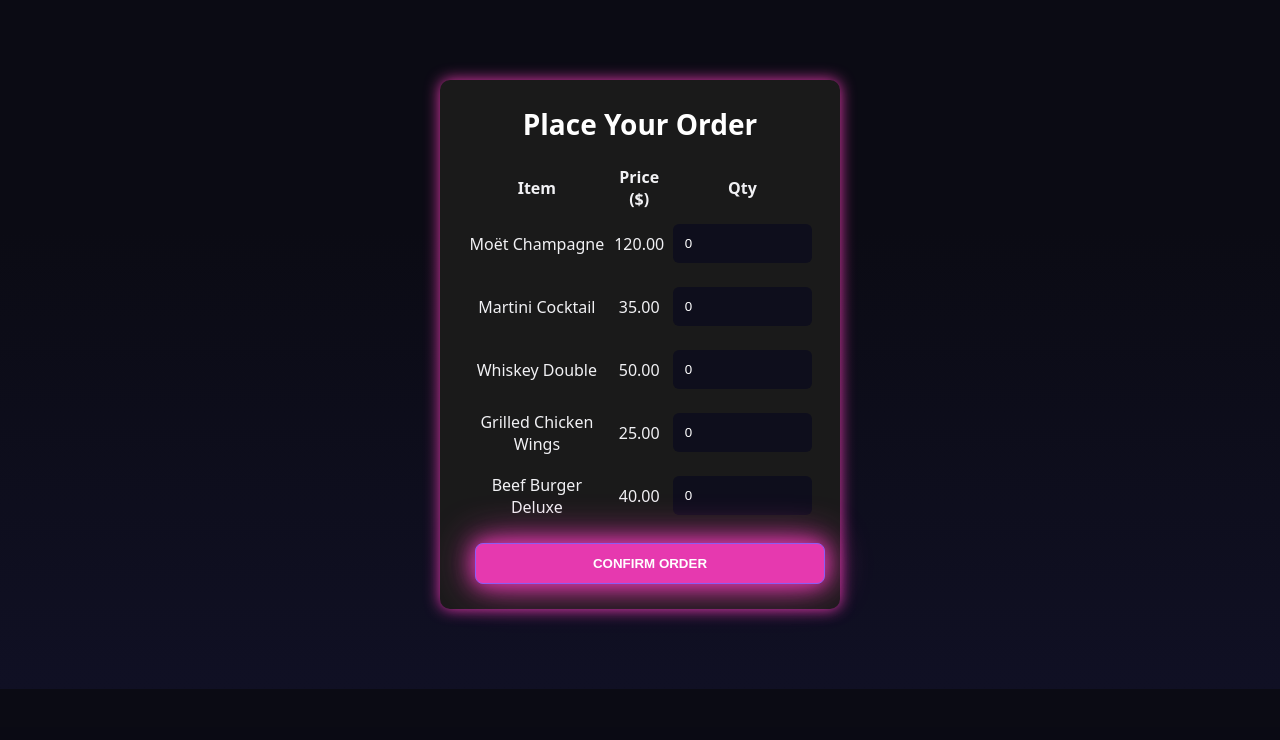
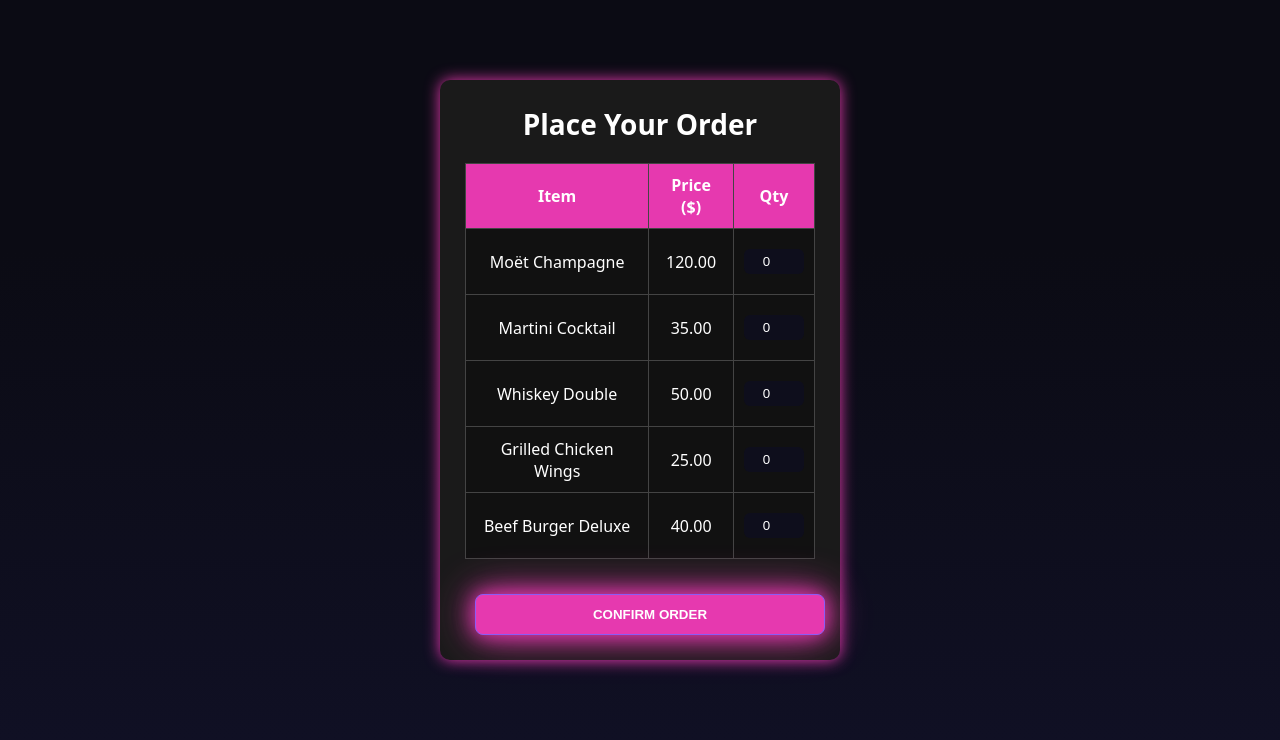
Before and after one commit to roperphilip95/Moonlight, a PHP site: page /orders.php in a window 1280 px wide. Shown: the part 73-813 px from the top of the page. Before the commit the page ends 762 px from the top, so only its background shows below. Run offline with PHP 8.4, Linux system fonts and the light colour scheme; the visitor is signed in with stand-in values (Sample User, id 1).

Commit message:
Update style.css

```diff
--- a/assets/style.css
+++ b/assets/style.css
@@ -116,3 +116,24 @@ form .row{display:grid;grid-template-columns:1fr 1fr;gap:12px}
   border-radius: 5px;
   margin-bottom: 10px;
 }
+.order-table {
+  width: 100%;
+  margin: 20px 0;
+  border-collapse: collapse;
+  background: #111;
+}
+.order-table th, .order-table td {
+  border: 1px solid #444;
+  padding: 10px;
+  text-align: center;
+  color: #fff;
+}
+.order-table th {
+  background: #e639af;
+  color: #fff;
+}
+.order-table input {
+  width: 60px;
+  padding: 5px;
+  text-align: center;
+}
```
